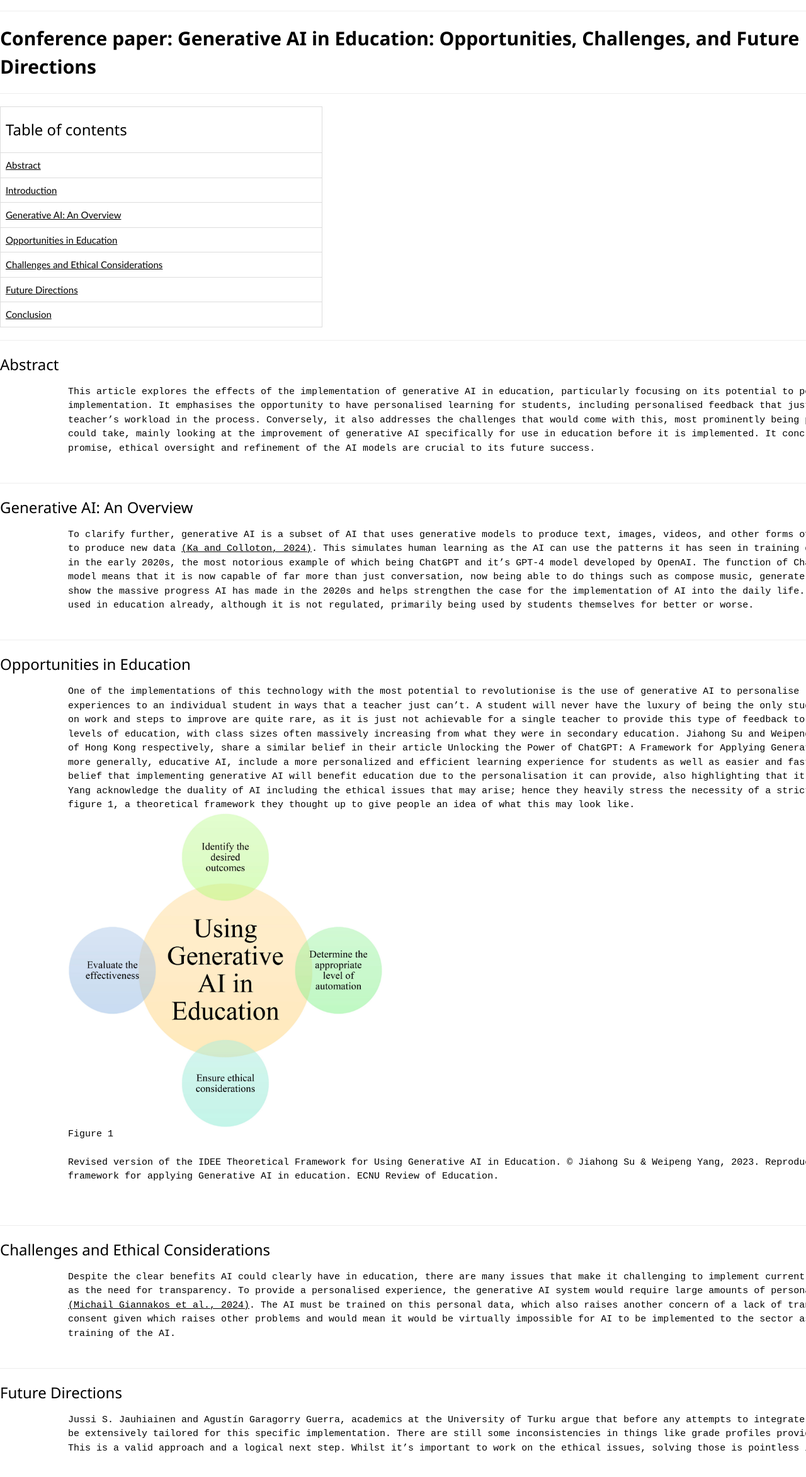
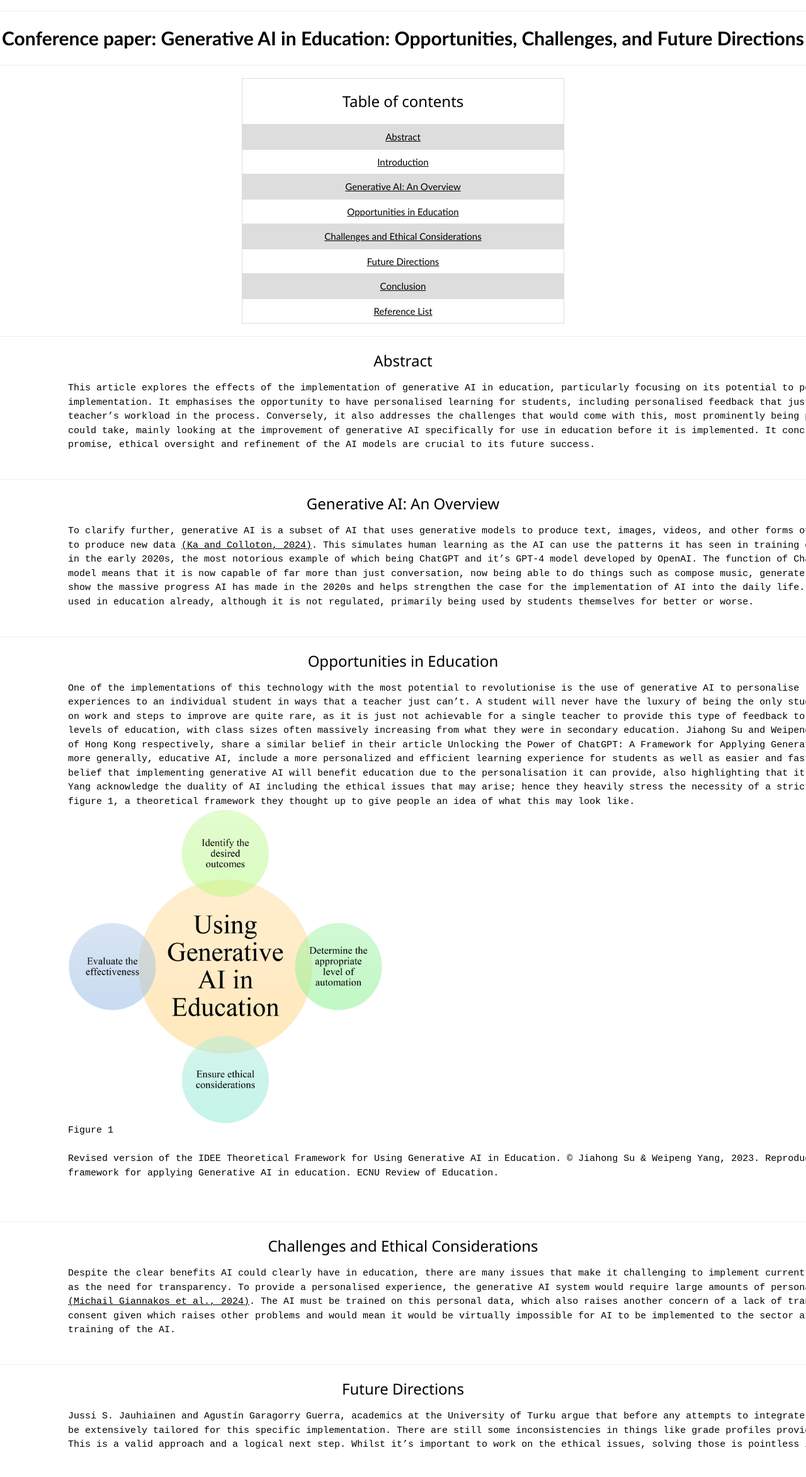
Before and after one commit to FEPSFY6851518/FY6851518, a plain HTML site: page index.html in a window 1280 px wide. Shown: the part 422-2768 px from the top of the page at 63% size. Drawn offline with nearby package versions, Linux system fonts and the light colour scheme.

Commit message:
Update index.html

```diff
--- a/index.html
+++ b/index.html
@@ -8,7 +8,7 @@
      <h1><b>ENG0018 Computer Laboratory 2024/25</b><h1>
      <h2>Student URN: 6851518</h2>
    <hr>
-   <h2 style=”font-family:calibri;”><b>Conference paper: Generative AI in Education: Opportunities, Challenges, and Future Directions</b></h2>
+   <h2 style="font-family:calibri;text-align: center;"><b>Conference paper: Generative AI in Education: Opportunities, Challenges, and Future Directions</b></h2>
    <hr>
 
 
@@ -16,17 +16,19 @@
            table {
              font-family: calibri;
              border-collapse: collapse;
-             width: 40%
+             width: 40%;
+             margin: 0 auto;
+           }
 
-           }
+
          td, th {
             border: 1px solid #dddddd;
-           text-align: left;
+            text-align: center;
            padding: 8px;
          }
 
          tr:nth-child(even) {
-           background color: #dddddd;
+           background-color: #dddddd;
          }
 
       </style>
@@ -57,6 +59,9 @@
         <tr>
             <td><a href="#Conclusion">Conclusion</td>
         </tr>
+        <tr>
+            <td><a href="#Reference List">Reference List</td>
+        </tr>
      </table>
 
 
@@ -74,7 +79,7 @@
       .myslides {display:none}
       </style>
 <hr>
-       <h3 id="Abstract">Abstract</h3>
+       <h3 id="Abstract" style="text-align: center;">Abstract</h3>
        <p class = "ex1">
          <pre>
             This article explores the effects of the implementation of generative AI in education, particularly focusing on its potential to personalise learning as well as the problems that come with this
@@ -97,7 +102,7 @@
       .myslides {display:none}
     </style>
     <hr>
-     <h3 id="Generative AI: An Overview">Generative AI: An Overview</h3>
+     <h3 id="Generative AI: An Overview" style="text-align: center;">Generative AI: An Overview</h3>
        <p class="ex2">
           <pre>
             To clarify further, generative AI is a subset of AI that uses generative models to produce text, images, videos, and other forms of data. They learn patterns from training data and then use said patterns
@@ -119,7 +124,7 @@
       .myslides {display:none}
     </style>
     <hr>
-     <h3 id="Opportunities in Education">Opportunities in Education</h3>
+     <h3 id="Opportunities in Education" style="text-align: center;">Opportunities in Education</h3>
        <p class="ex3">
           <pre>
             One of the implementations of this technology with the most potential to revolutionise is the use of generative AI to personalise learning for students. Tools like ChatGPT can provide adaptive learning
@@ -150,7 +155,7 @@
       .myslides {display:none}
     </style>
     <hr>
-     <h3 id="Challenges and Ethical Considerations">Challenges and Ethical Considerations</h3>
+     <h3 id="Challenges and Ethical Considerations" style="text-align: center;">Challenges and Ethical Considerations</h3>
         <p class="ex4">
           <pre>
             Despite the clear benefits AI could clearly have in education, there are many issues that make it challenging to implement currently. One of the largest challenges is the privacy concerns that arise as well
@@ -171,7 +176,7 @@
        .myslides {display:none}
      </style>
      <hr>
-      <h3 id="Future Directions">Future Directions</h3>
+      <h3 id="Future Directions" style="text-align: center;">Future Directions</h3>
          <p class="ex5">
            <pre>
             Jussi S. Jauhiainen and Agustín Garagorry Guerra, academics at the University of Turku argue that before any attempts to integrate generative AI into education are made, the models intended for use should first
@@ -190,7 +195,7 @@
        .myslides {display:none}
      </style>
      <hr>
-      <h3 id="Conclusion">Conclusion</h3>
+      <h3 id="Conclusion" style="text-align: center;">Conclusion</h3>
          <p class="ex6">
            <pre>
             To conclude, despite there being clear advantages to implementing AI into education, it is still too early to do so due to the ethical issues and current suitability of the models. However, with sufficient
@@ -208,18 +213,18 @@
       .myslides {display:none}
     </style>
     <hr>
-     <h3 id="Reference List">Reference List</h3>
+     <h3 id="Reference List" style="text-align: center;">Reference List</h3>
     <p class="ex7">
     <pre>
-        Su, J. and Yang, W. (2023). Unlocking the power of ChatGPT: A framework for applying generative AI in Education. ECNU Review of Education, 6(3), pp.355–366. doi:https://doi.org/10.1177/20965311231168423.
+        Su, J. and Yang, W. (2023). Unlocking the power of ChatGPT: A framework for applying generative AI in Education. ECNU Review of Education, 6(3), pp.355–366. doi:<a  href="https://doi.org/10.1177/20965311231168423">https://doi.org/10.1177/20965311231168423</a>.
 
-        Ka, C. and Colloton, T. (2024). Generative AI in Higher Education. Routledge.
+        Ka, C. and Colloton, T. (2024). Generative AI in Higher Education. Routledge. doi:<a  href="https://doi-org.surrey.idm.oclc.org/10.4324/9781003459026">https://doi-org.surrey.idm.oclc.org/10.4324/9781003459026</a>.
         ‌
         Michail Giannakos, Azevedo, R., Brusilovsky, P., Mutlu Cukurova, Dimitriadis, Y., Davinia Hernandez-Leo, Sanna Järvelä, Manolis Mavrikis and Rienties, B. (2024). The promise and challenges of generative AI in
-        education. Behaviour and Information Technology, pp.1–27. doi:https://doi.org/10.1080/0144929x.2024.2394886.
+        education. Behaviour and Information Technology, pp.1–27. doi:<a  href="https://doi.org/10.1080/0144929x.2024.2394886">https://doi.org/10.1080/0144929x.2024.2394886</a>.
         ‌
         Jauhiainen, J.S. and Garagorry Guerra, A. (2024). Generative AI in education: ChatGPT-4 in evaluating students’ written responses. Innovations in Education and Teaching International, pp.1–18.
-        doi:https://doi.org/10.1080/14703297.2024.2422337.
+        doi:<a  href="https://doi.org/10.1080/14703297.2024.2422337">https://doi.org/10.1080/14703297.2024.2422337</a>.
         ‌
 
 
```
